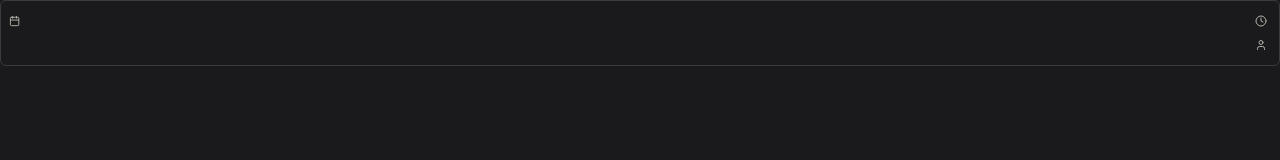
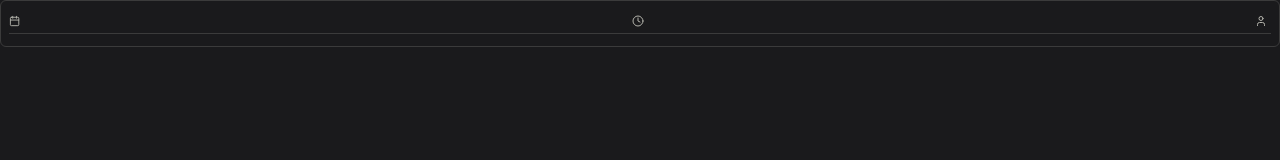
Before and after one commit to YARE0909/Orion-UI-Prototype, a Next.js app: page /admin/checkIns/_components/CallCard in a window 1280 px wide. Shown: the top 160 px of the page. Built offline with nearby package versions, Linux system fonts and the light colour scheme.

Commit message:
minor UI change

```diff
--- a/src/pages/admin/checkIns/_components/CallCard.tsx
+++ b/src/pages/admin/checkIns/_components/CallCard.tsx
@@ -17,8 +17,8 @@ export default function CallCard({
 }: CallCardProps) {
   return (
     <div className='w-full h-fit flex flex-col gap-2 bg-background border border-border hover:bg-highlight duration-300 p-2 rounded-md cursor-pointer' onClick={onClick}>
-      <div className="w-full flex flex-col items-center justify-between">
-        <div className="w-full flex items-start justify-between">
+      <div className="w-full flex flex-col gap-1 items-center justify-between">
+        <div className="w-full flex items-start justify-between border-b border-b-border pb-">
           <div className="flex items-center gap-1">
             <Calendar className="w-[0.7rem] text-textAlt" />
             <h1 className="text-xs text-textAlt">{date}</h1>
@@ -27,14 +27,14 @@ export default function CallCard({
             <Clock className="w-3 text-textAlt" />
             <h1 className="text-xs text-textAlt">{time}</h1>
           </div>
+          <div className="flex items-center gap-1">
+            <User className="w-3 text-textAlt" />
+            <h1 className="text-xs text-textAlt">{name}</h1>
+          </div>
         </div>
         <div className="w-full flex items-start justify-between">
           <div>
             <h1 className='font-bold text-sm'>{ticket}</h1>
-          </div>
-          <div className="flex items-center gap-1">
-            <User className="w-3 text-textAlt" />
-            <h1 className="text-xs text-textAlt">{name}</h1>
           </div>
         </div>
       </div>
```
